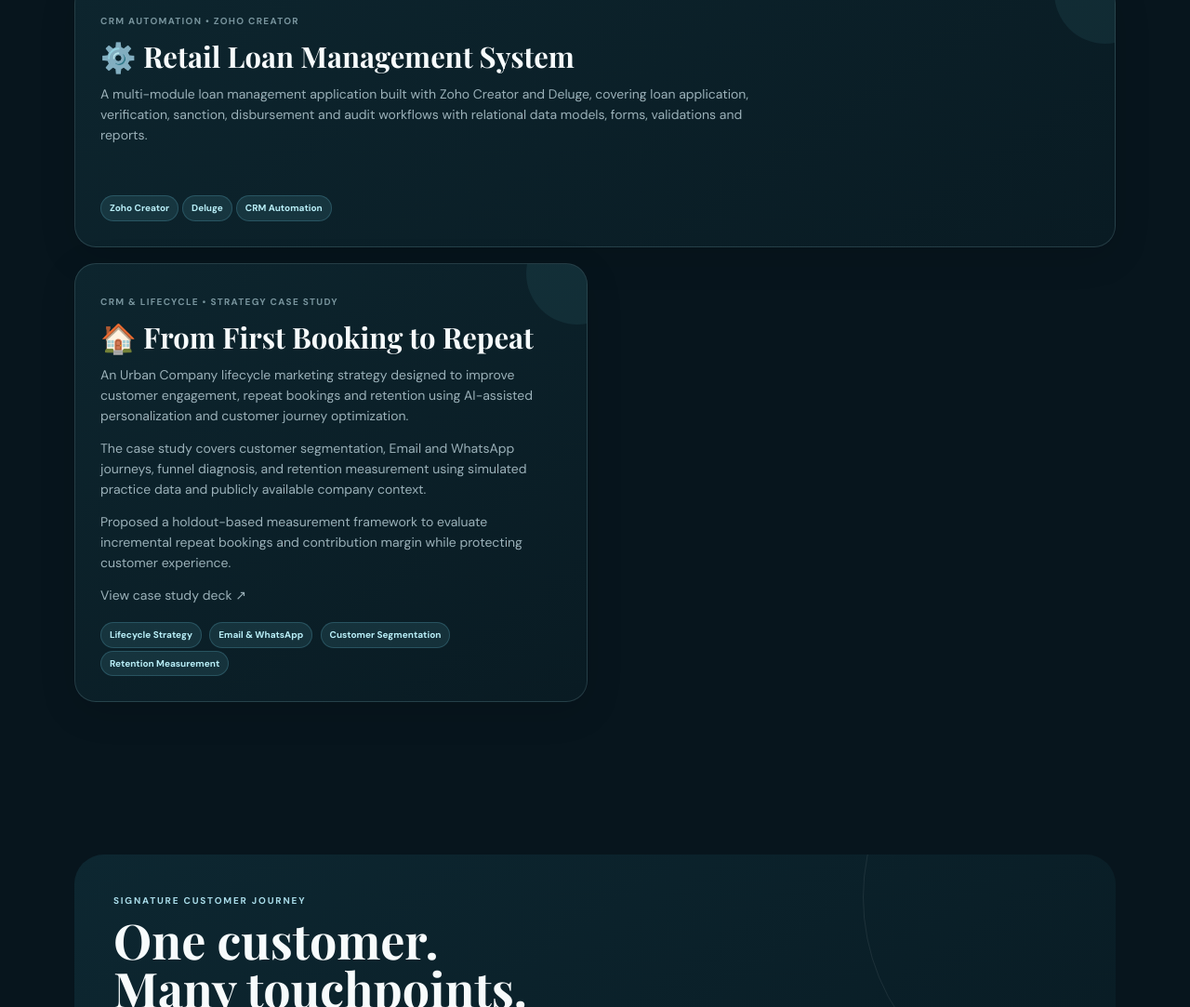
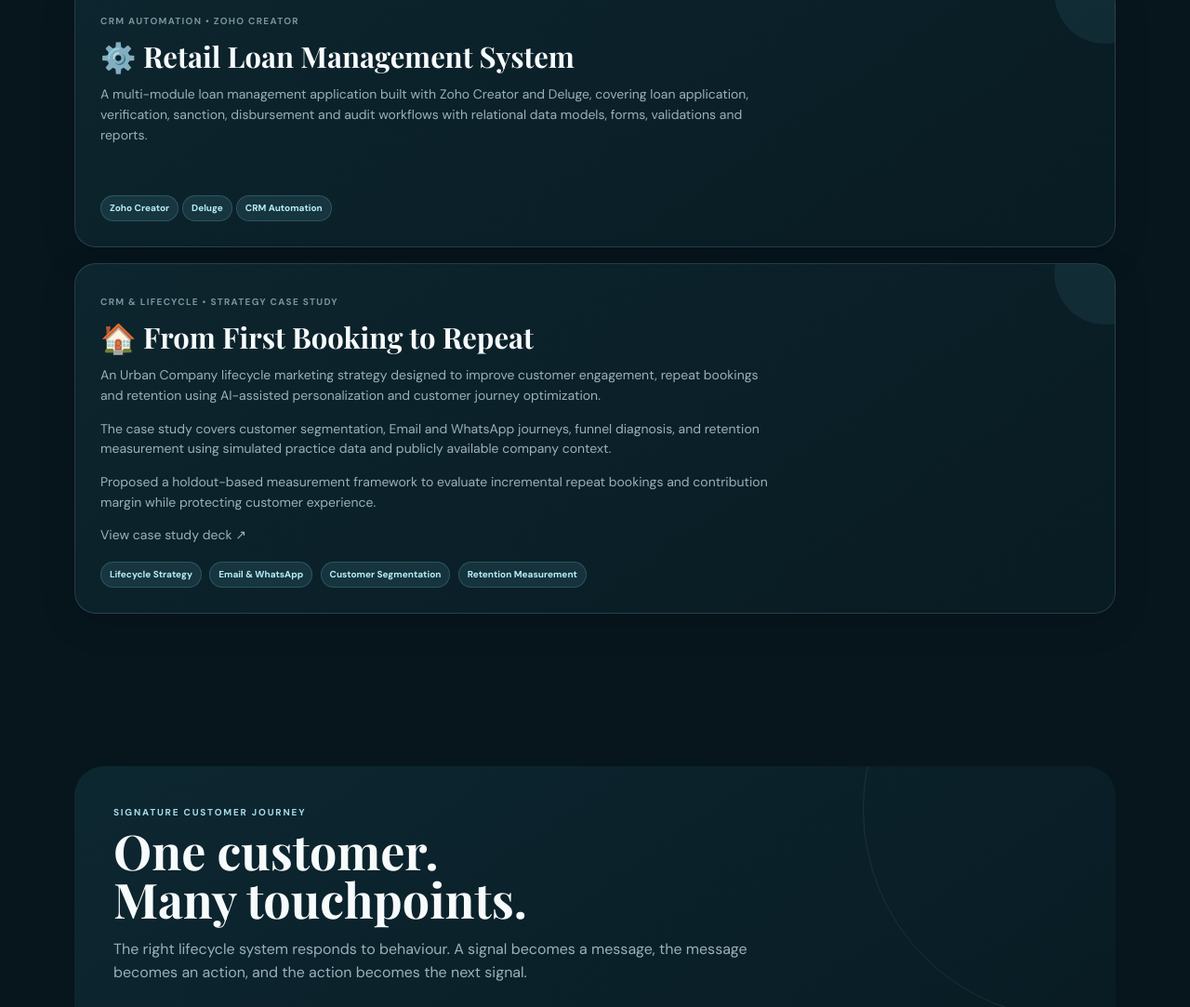
Before and after one commit to maithilivishwakarma10-ctrl/portfolio, a plain HTML site: page index.html in a window 1280 px wide. Shown: the part 1796-2879 px from the top of the page at 93% size. Drawn offline with nearby package versions, Linux system fonts and the light colour scheme.

Commit message:
Update index.html

```diff
--- a/index.html
+++ b/index.html
@@ -63,7 +63,14 @@
 .project{background:var(--white);border:1px solid var(--line);border-radius:23px;padding:27px;min-height:285px;display:flex;flex-direction:column;justify-content:space-between;transition:.3s;position:relative;overflow:hidden}
 .project:before{content:"";position:absolute;width:110px;height:110px;border-radius:50%;background:var(--blue-pale);right:-45px;top:-45px;transition:.4s}.project:hover:before{transform:scale(2.2)}
 .project:hover{transform:translateY(-6px);box-shadow:var(--shadow)}
-.project>*{position:relative}.project:nth-child(5){grid-column:1/-1}
+.project > * {
+  position: relative;
+}
+
+.project:nth-child(5),
+.project:nth-child(6) {
+  grid-column: 1 / -1;
+}
 .tag{font-size:10px;text-transform:uppercase;letter-spacing:.13em;color:#71878e;font-weight:800}
 .project h3{font-family:"Playfair Display",serif;font-size:31px;line-height:1.06;margin:11px 0}
 .project p{color:var(--muted);font-size:14px;max-width:720px}.pill{display:inline-block;background:var(--blue);padding:5px 9px;border-radius:999px;font-size:10px;font-weight:800;margin:3px 4px 0 0}.project-link{text-decoration:underline;font-weight:800;font-size:12px}
```
